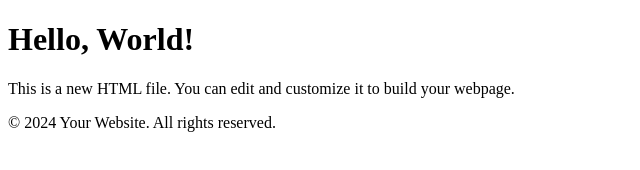
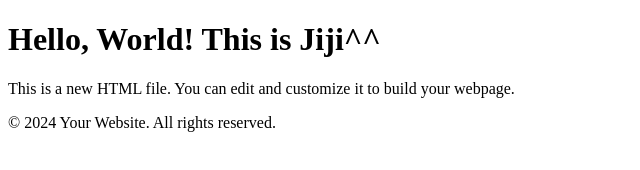
Before and after one commit to anigesan/JenQuKer, a plain HTML site: page after.html in a window 1280 px wide. Shown: the whole page, without its empty margins (0-640 px from the left). Drawn offline with Linux system fonts and the light colour scheme.

Commit message:
Update after.html

```diff
--- a/after.html
+++ b/after.html
@@ -8,7 +8,8 @@
 </head>
 <body>
     <header>
-        <h1>Hello, World!</h1>
+        <h1>Hello, World!
+        This is Jiji^^</h1>
     </header>
 
     <section>
```
